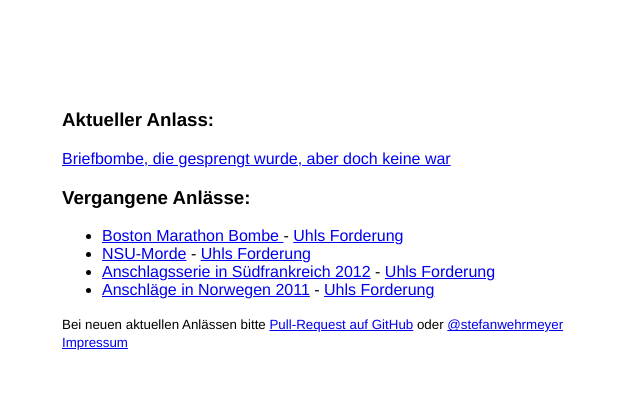
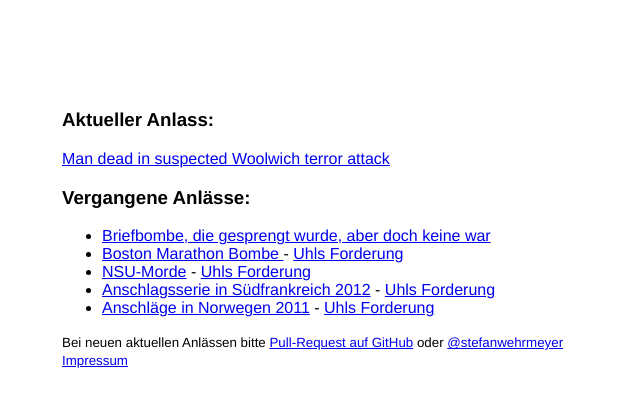
Before and after one commit to stefanw/hatuhlschonvdsgefordert.de, a plain HTML site: page index.html in a window 1280 px wide. Shown: the part 369-776 px from the top of the page, without its empty margins (258-898 px from the left). Drawn offline with Linux system fonts and the light colour scheme.

Commit message:
Aktueller Anlass: Machete-Terror-Attacke in London

```diff
--- a/index.html
+++ b/index.html
@@ -26,10 +26,15 @@
       <h1>Nein</h1>
       <h3>Aktueller Anlass:</h3>
       <p>
-        <a href="http://www.tagesschau.de/inland/brief-sprengung104.html">Briefbombe, die gesprengt wurde, aber doch keine war</a>
+        <a href="http://www.bbc.co.uk/news/uk-22630303">
+          Man dead in suspected Woolwich terror attack
+        </a>
       </p>
       <h3>Vergangene Anlässe:</h3>
       <ul>
+        <li>
+          <a href="http://www.tagesschau.de/inland/brief-sprengung104.html">Briefbombe, die gesprengt wurde, aber doch keine war</a>
+        </li>
         <li>
           <a href="http://www.tagesschau.de/ausland/boston-mit114.html">
             Boston Marathon Bombe
```
